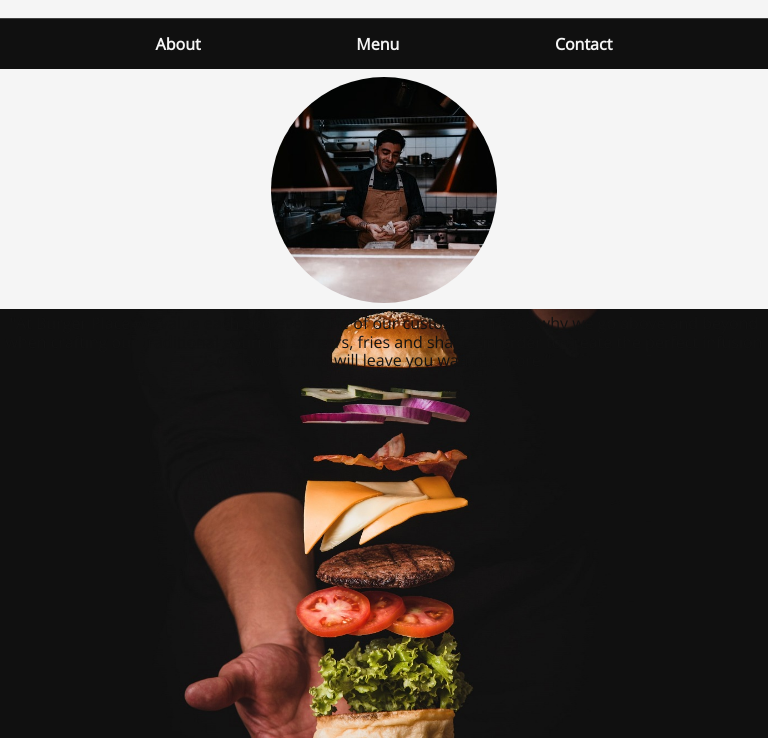
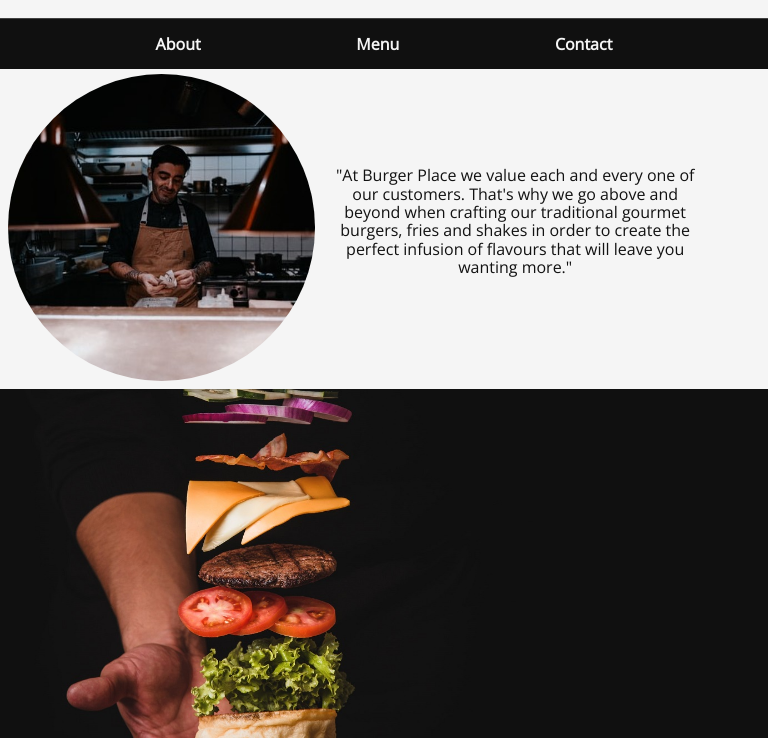
Before and after one commit to apwaite/restaurant-page, a plain HTML site: page index.html in a window 768 px wide. Shown: the part 62-800 px from the top of the page. Drawn offline with nearby package versions, Linux system fonts and the light colour scheme; files whose address does not match are found by name.

Commit message:
Updated styling

```diff
--- a/style.css
+++ b/style.css
@@ -128,6 +128,7 @@ main {
 }
 
 .con-1 {
+  display: flex;
   order: 1;
   min-height: 30%;
   max-height: 30%;
@@ -207,7 +208,7 @@ footer p {
   }
 }
 
-@media screen and (min-width: 375px) and (max-width: 412px) {
+@media screen and (min-width: 375px) and (max-width: 539px) {
   .con-0 {
     order: 2;
     min-height: 65%;
@@ -231,6 +232,44 @@ footer p {
   .inner-1 img {
     width: 30%;
     border-radius: 10rem;
+  }
+}
+
+@media screen and (min-width: 540px) and (max-width: 1023px) {
+  .main-about {
+    flex-direction: row;
+    background-position: left center;
+  }
+
+  .con-0 {
+    order: 2;
+    min-height: max-content;
+  }
+
+  .con-1 {
+    flex-direction: row;
+    align-items: center;
+    order: 1;
+    min-height: 40%;
+    text-align: center;
+    font-family: "Open Sans";
+    font-weight: 400;
+    color: var(--font-secondary);
+    background-color: var(--bg-color-alt);
+  }
+
+  .inner-1 {
+    padding: 0.5rem;
+    width: 40%;
+  }
+
+  .inner-1 img {
+    width: 100%;
+    border-radius: 10rem;
+  }
+
+  .inner-2 {
+    width: 50%;
   }
 }
 
@@ -268,10 +307,6 @@ footer p {
     min-height: 100vh;
   }
 
-  header img {
-    max-width: 360px;
-  }
-
   .main {
     height: 0vh;
   }
```
